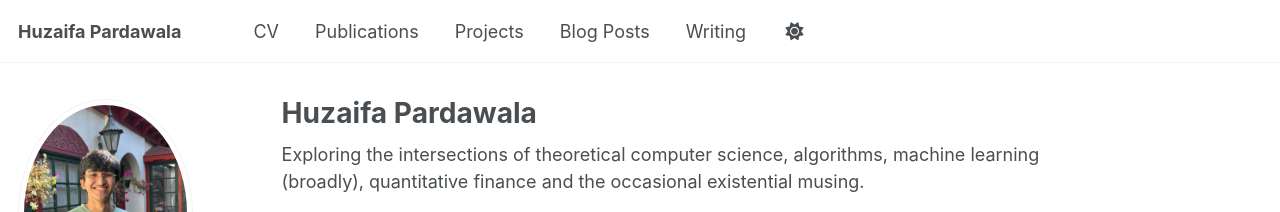
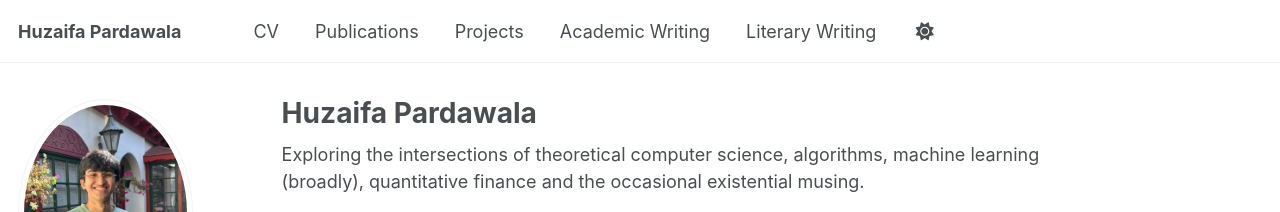
Before and after one commit to huzaifahp7/huzaifahp7.github.io, a Jekyll site: the page built from _pages/about.md, in a window 1280 px wide. Shown: the top 212 px of the page. Built offline with Jekyll 4.4.1, drawn with Linux system fonts in a browser that asks for light colours; some web fonts are replaced.

Commit message:
feat: editing page names

```diff
--- a/_data/navigation.yml
+++ b/_data/navigation.yml
@@ -18,10 +18,10 @@ main:
   - title: "Projects"
     url: /projects/
 
-  - title: "Blog Posts"
+  - title: "Academic Writing"
     url: /year-archive/
 
-  - title: "Writing"
+  - title: "Literary Writing"
     url: /writing/
 
   # Commented out sections
```
